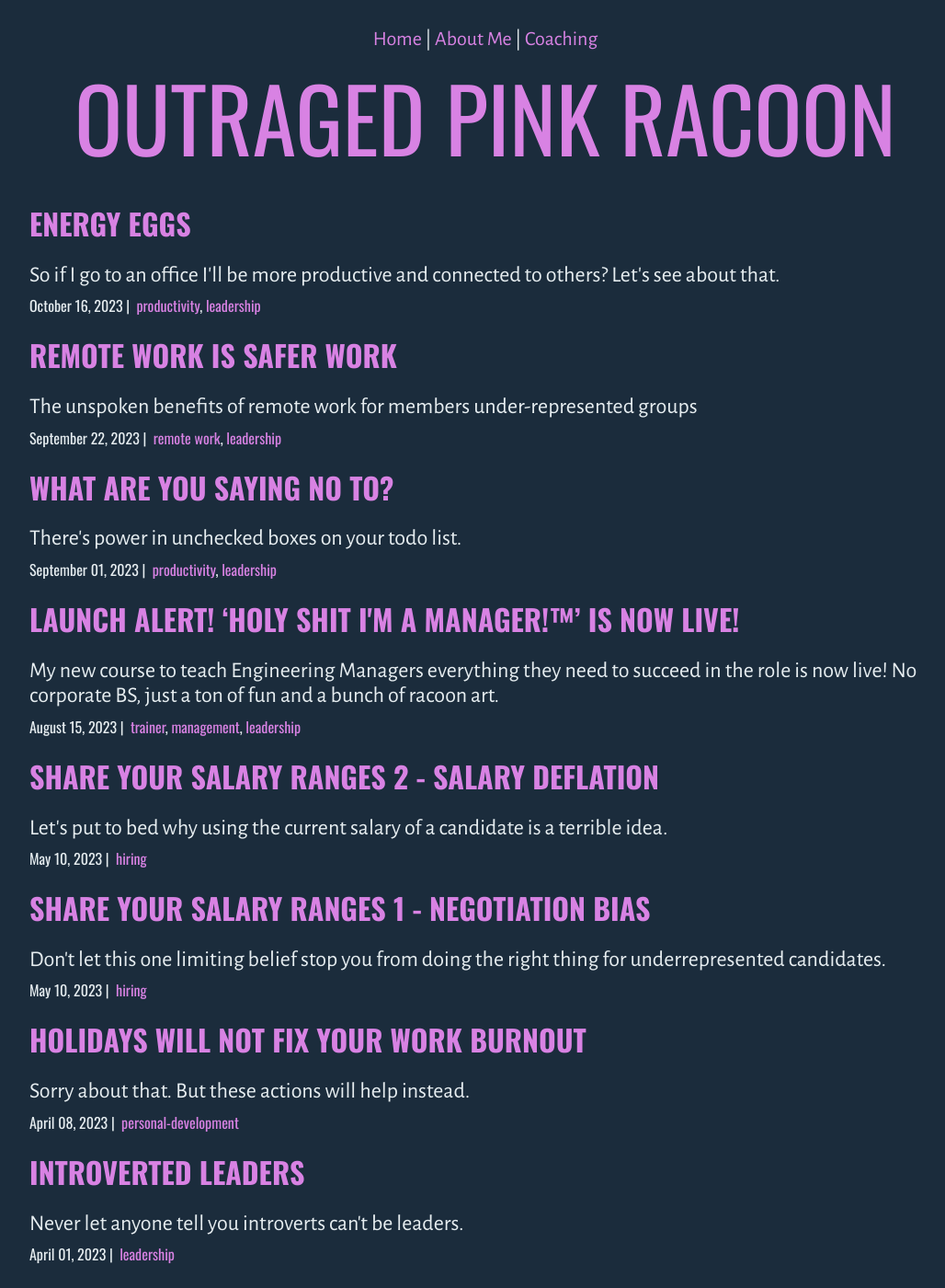
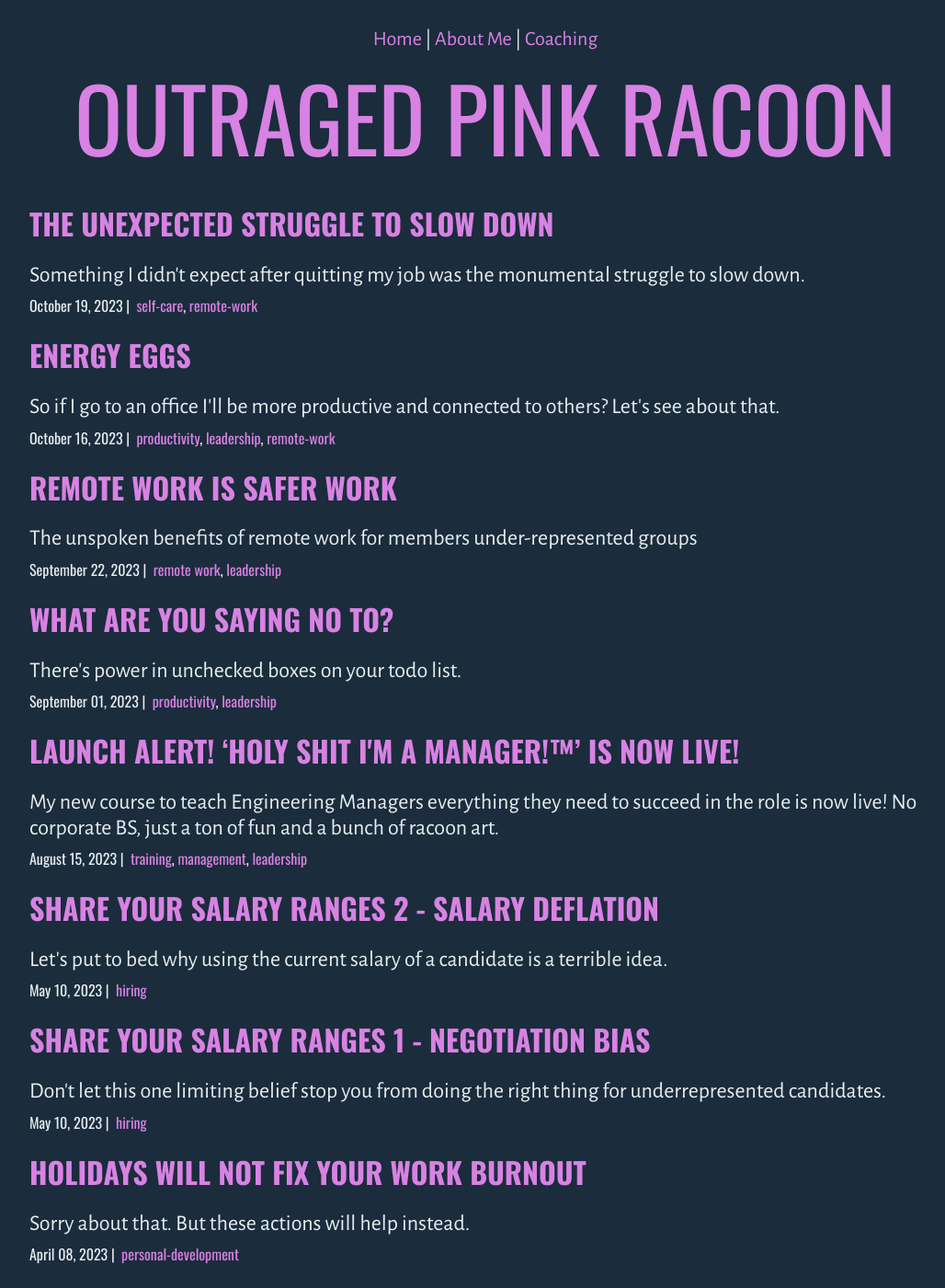
Before and after one commit to outragedpinkracoon/outragedpinkracoon.github.io, a Jekyll site: the page built from index.html, in a window 1280 px wide and 1400 px high. Shown: the whole window at 92% size, without its empty margins (112-1140 px from the left). Built offline with Jekyll 4.4.1, drawn with Linux system fonts in a browser that asks for light colours; comment, search, counter and statistics services are not loaded; some of the changed lines change nothing that is shown.

Commit message:
Adds the struggle to slow down

```diff
--- a/_posts/2023-08-15-holy-shit-im-a-manager-now-live.md
+++ b/_posts/2023-08-15-holy-shit-im-a-manager-now-live.md
@@ -2,7 +2,7 @@
 title: "Launch Alert! ‘Holy Shit I'm A Manager!™’ is now live!"
 description: My new course to teach Engineering Managers everything they need to succeed in the role is now live! No corporate BS, just a ton of fun and a bunch of racoon art.
 layout: post
-categories: [trainer, management, leadership]
+categories: [training, management, leadership]
 ---
 
 🚀 Launch Alert: ‘Holy Shit I'm A Manager!’ is now live! 🚀
--- a/_posts/2023-10-16-energy-eggs.md
+++ b/_posts/2023-10-16-energy-eggs.md
@@ -2,7 +2,7 @@
 title:  Energy Eggs
 description: So if I go to an office I'll be more productive and connected to others? Let's see about that.
 layout: post
-categories: [productivity, leadership]
+categories: [productivity, leadership, remote-work]
 ---
 
 So if I go to an office I'll be more productive and connected to others? Let's talk about that. Let's imagine I start the day with **10** 'energy eggs' 🥚🥚🥚🥚🥚🥚🥚🥚🥚🥚.
@@ -36,4 +36,6 @@ Not everyone experiences work the same way.
 
 Flexing on conditions and offering remote with an optional office to visit means you can attract diverse range of talent and exponentially increase the productivity of your workforce.
 
-💡 What do your 'energy eggs' look like? Come talk to me about it on [LinkedIn](https://www.linkedin.com/feed/update/urn:li:activity:7110545597211779073/)
+💡 What do your 'energy eggs' look like?
+
+Come talk to me about it on [LinkedIn](https://www.linkedin.com/feed/update/urn:li:activity:7110545597211779073/)
--- /dev/null
+++ b/_posts/2023-10-19-the-struggle-to-slow-down.md
@@ -0,0 +1,35 @@
+---
+title: The Unexpected Struggle to Slow Down
+description: Something I didn't expect after quitting my job was the monumental struggle to slow down.
+
+layout: post
+categories: [self-care, remote-work]
+---
+
+Something I didn't expect after quitting my job was the monumental struggle to slow down.
+
+I found it impossible to relax even though I knew I was leaving - it was as if I had conditioned my brain to constantly race at 200mph. Fine for a racoon driving a Ferrari, not fine for me.
+
+None of my go-to relaxation methods had any impact:
+❌ Yoga was No-ga.
+❌ Music was Lose-ic.
+❌ Meditation was more like Medi-agitation.
+❌ Drawing was Flaw-ing.
+
+Worst of all, I hadn't realised how absolutely exhausted I was despite my strict efforts at calendar management and setting boundaries.
+
+I began to worry about this spilling over into my next job. If I can't 'switch off,' I can't 'switch on' when my new team needs me, and I pride myself on being emotionally and physically available for my team.
+
+That's when I found photography—a perfect blend of moderate intellectual engagement and a gentle pathway to mindfulness. It's like I had looked at the area around me a hundred times but never actually *seen* it before.
+
+Thanks to remote work, I could easily step outside and engage in mindful photography with my iPhone on a break in an area I knew well.
+
+And I started to feel so much better for it.
+
+If you find yourself stuck in 10th gear, a new and slightly challenging activity might be the mental break you need to get some creative rest.
+
+❓Have you experienced this kind of difficulty winding down in a job, and if so, how did you deal with it?
+
+Come talk to me about it on [LinkedIn](https://www.linkedin.com/feed/update/urn:li:activity:7120672466305171456/)
+
+![racoon in a ferarri](/assets/images/struggle-to-slow/1.jpeg)
```
Also changed, not shown: assets/images/struggle-to-slow/1.jpeg (added).
